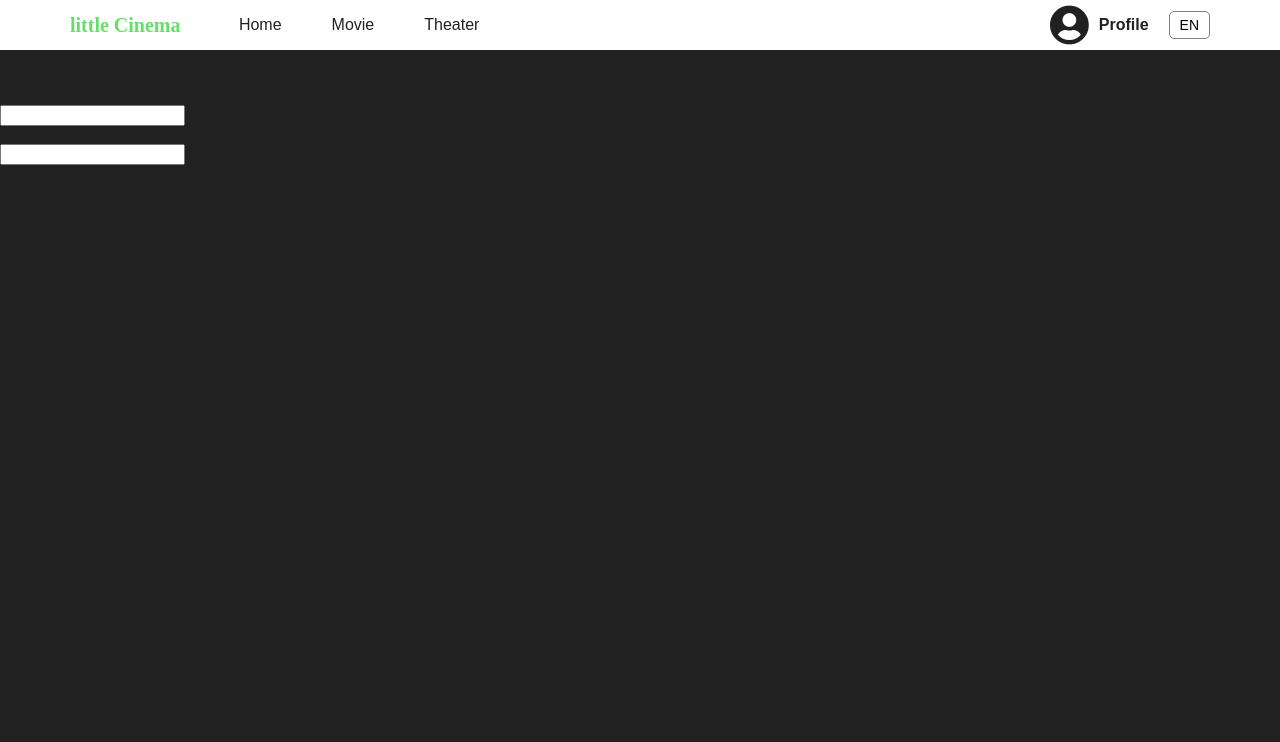
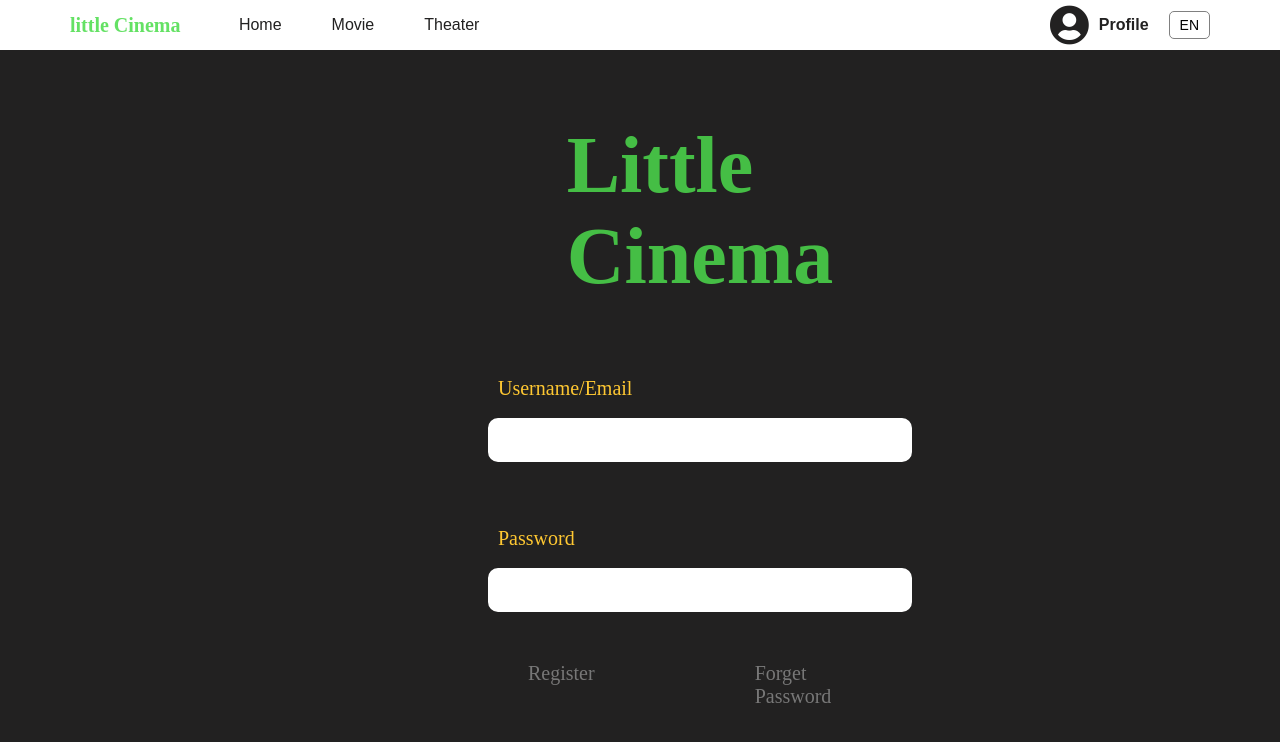
Before and after one commit to 0MGiant/MovieWebsiteProject, a plain HTML site: page Form_pattern.html in a window 1280 px wide. Drawn offline with Linux system fonts and the light colour scheme; a web font is replaced by a local one.

Commit message:
Update Form_pattern.html
change link to Form_styles

```diff
--- a/Form_pattern.html
+++ b/Form_pattern.html
@@ -6,7 +6,7 @@
     <meta http-equiv="X-UA-Compatible" content="IE=edge">
     <meta name="viewport" content="width=device-width, initial-scale=1.0">
     <title>Little Cinema</title>
-    <link rel="stylesheet" href="styles.css">
+    <link rel="stylesheet" href="Form_styles.css">
     <link href='https://fonts.googleapis.com/css?family=Jaini Purva' rel='stylesheet'>
     <link rel="stylesheet" href="https://cdnjs.cloudflare.com/ajax/libs/font-awesome/5.15.4/css/all.min.css">
 
```
